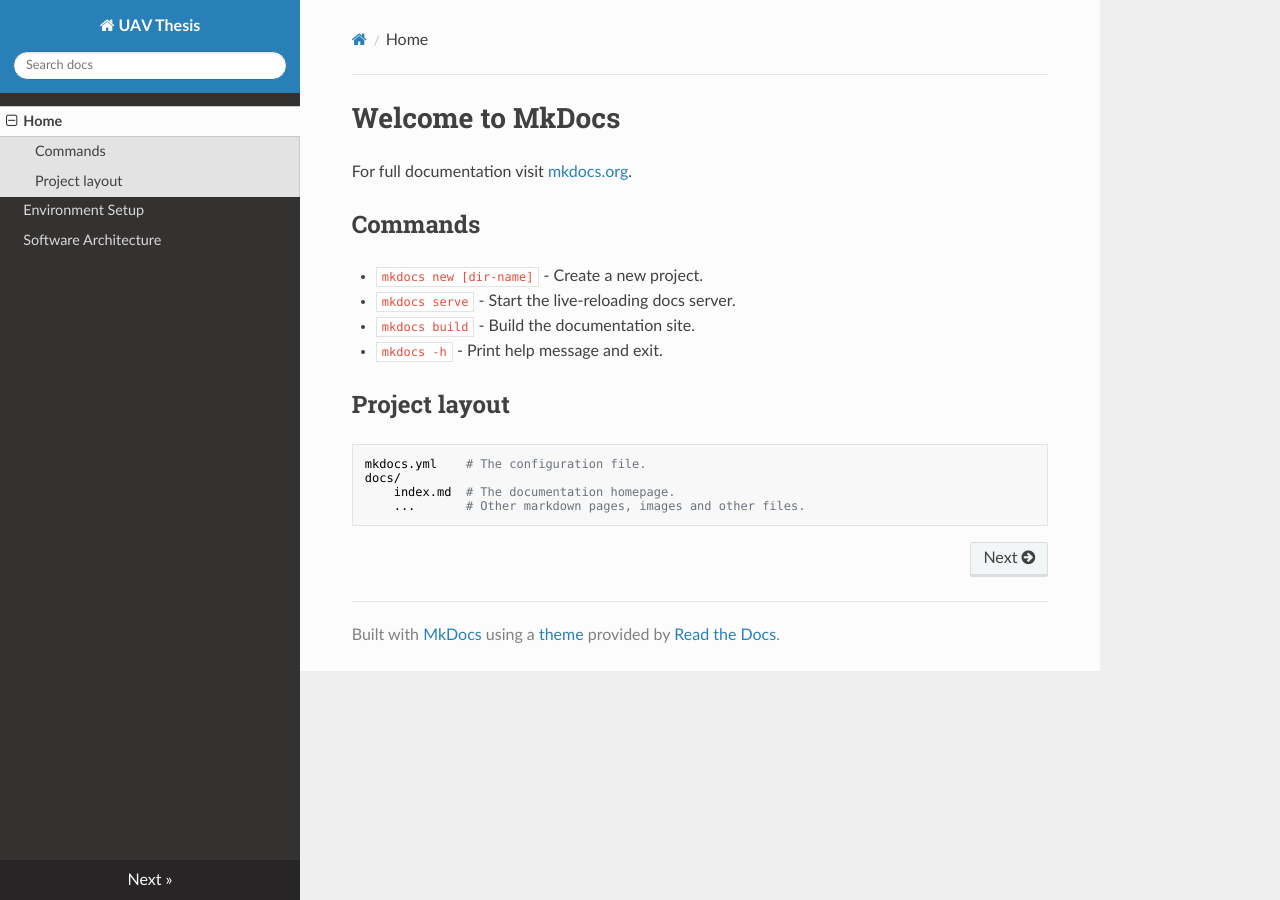
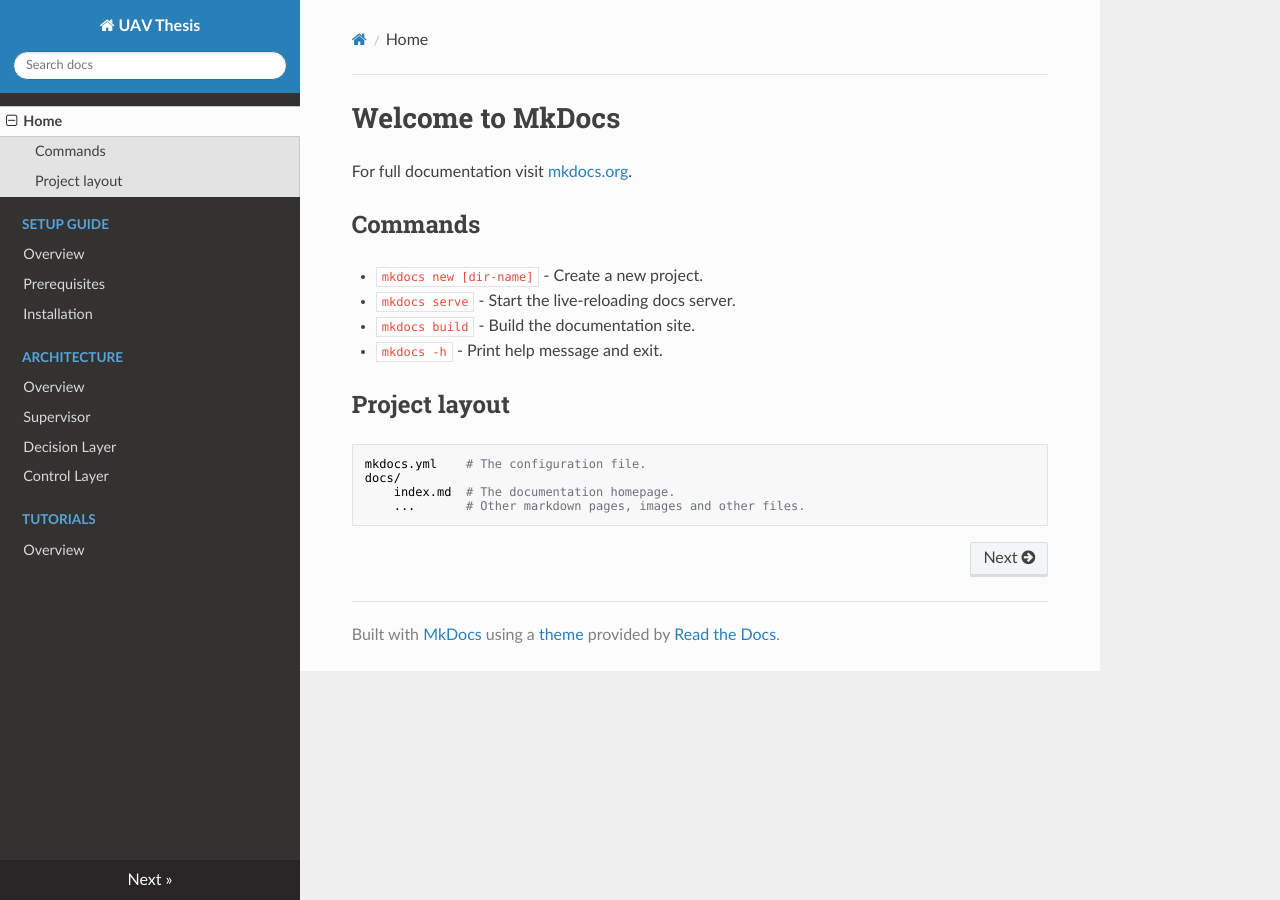
Before and after one commit to bwally0/uav-thesis, an MkDocs documentation site: the page built from docs/index.md, in a window 1280 px wide. Built offline with MkDocs 1.6.1, drawn with Linux system fonts in a browser that asks for light colours; nearby versions of some CDN libraries.

Commit message:
docs: arch overview

```diff
--- a/mkdocs.yml
+++ b/mkdocs.yml
@@ -1,6 +1,15 @@
 site_name: UAV Thesis
 nav:
   - Home: index.md
-  - Environment Setup: environment.md
-  - Software Architecture: architecture.md
+  - Setup Guide:
+    - Overview: getting-started/overview.md
+    - Prerequisites: getting-started/prerequisites.md
+    - Installation: getting-started/installation.md
+  - Architecture:
+    - Overview: architecture/overview.md
+    - Supervisor: architecture/supervisor.md
+    - Decision Layer: architecture/decision.md
+    - Control Layer: architecture/control.md
+  - Tutorials:
+      - Overview: tutorials/overview.md
 theme: readthedocs
```
Also changed, not shown: docs/architecture/overview.md (added, +50 -0 lines), docs/environment.md (deleted, +0 -3 lines), docs/architecture/control.md (added), docs/architecture/decision.md (added), docs/architecture/supervisor.md (added), docs/getting-started/installation.md (added), docs/getting-started/overview.md (added), docs/getting-started/prerequisites.md (added), docs/tutorials/overview.md (added).
